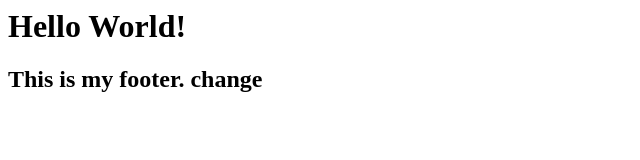
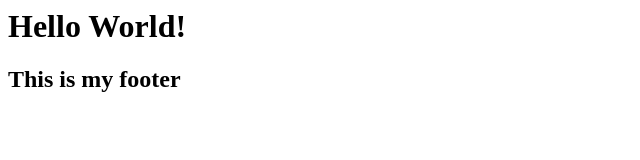
Before and after one commit to mitchgams/GitTest, a plain HTML site: page index.html in a window 1280 px wide. Shown: the whole page, without its empty margins (0-640 px from the left). Drawn offline with Linux system fonts and the light colour scheme.

Commit message:
chnaged footer

```diff
--- a/index.html
+++ b/index.html
@@ -8,6 +8,6 @@
         </div>
     </body>
     <footer>
-        <h2>This is my footer. change</h2>
+        <h2>This is my footer</h2>
     </footer>
 </html>
```
